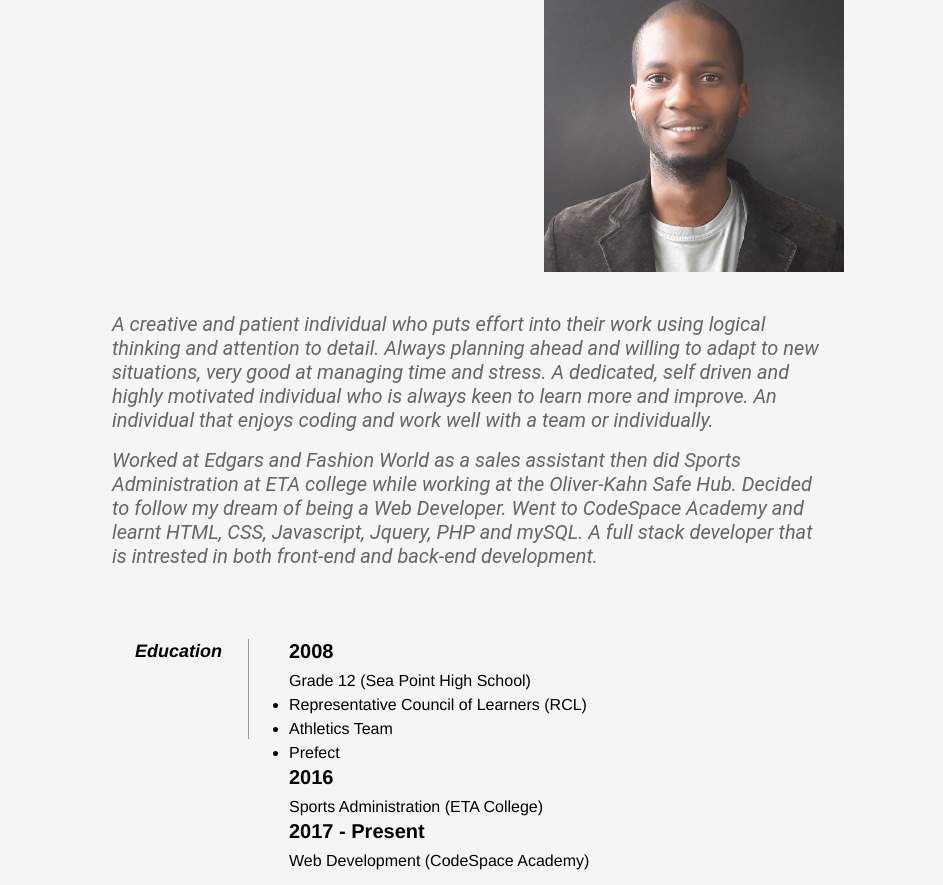
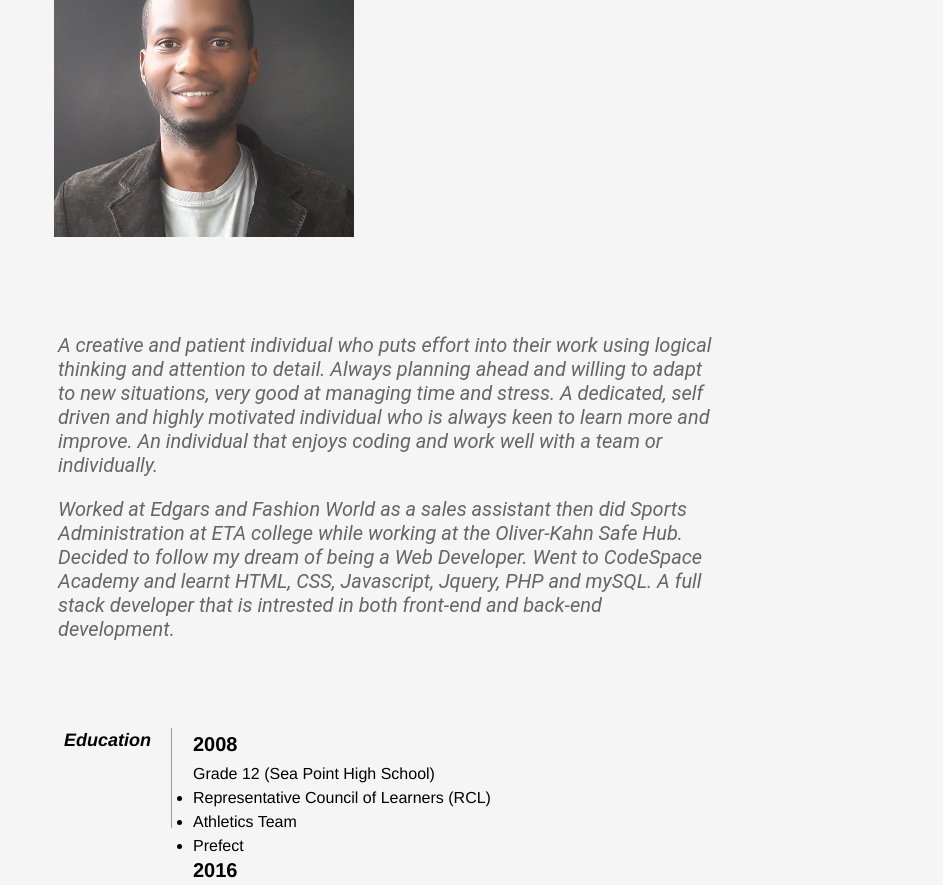
Before and after one commit to seteni/cv, a plain HTML site: page index.html in a window 1280 px wide. Shown: the part 148-1033 px from the top of the page, without its empty margins (168-1111 px from the left). Drawn offline with Linux system fonts and the light colour scheme.

Commit message:
Update styles.css

```diff
--- a/styles.css
+++ b/styles.css
@@ -1,7 +1,20 @@
 * {
     margin: 0;
     padding: 0;
+    box-sizing: inherit;
 }
+
+
+#container {
+    position: relative;
+    width: 100%;
+    height: auto;
+    max-width: 960px;
+    margin: 0 auto;
+    padding: 0 20px;
+    box-sizing: border-box;
+}
+
 
 .contact {
     margin: 20px;
@@ -17,15 +30,11 @@ body {
     clear: both;
 }
 
-#container {
-    width: 800px;
-    margin: 40px auto 60px;
-}
-
 #pic {
-    float: right;
-    margin: 80px 28px 0 0;
+    float: left;
+    margin: 65px 30px 30px 42px;
     height: 300px;
+    max-width: 100%;
 }
 h1 {
     margin: 0 0 16px 0;
@@ -53,7 +62,7 @@ h2 span {
 }
 
 p {
-    margin: 0 0 16px 0;
+    margin: 20px 0 16px 0;
 }
 
 a {
@@ -72,7 +81,7 @@ ul {
 }
 
 #about {
-    width: 720px;
+    width: 72%;
     float: left;
     margin: 5%;
 }
@@ -85,12 +94,16 @@ ul {
     color: #666;
 }
 
+dl {
+    margin: 10px;
+}
+
 dt {
     font-style: italic;
     font-weight: bold;
     font-size: 18px;
     text-align: right;
-    padding: 0 26px 0 0;
+    padding: 0 20px 0 0;
     width: 150px;
     float: left;
     height: 100px;
@@ -99,7 +112,9 @@ dt {
 
 dd {
     width: 600px;
-    float: right;
+    margin: 4px;
+    float: left;
+
 }
 
 dd.clear {
@@ -107,3 +122,7 @@ dd.clear {
     margin: 0;
     height: 15px;
 }
+
+.experience {
+    width: 61%;
+}
```
